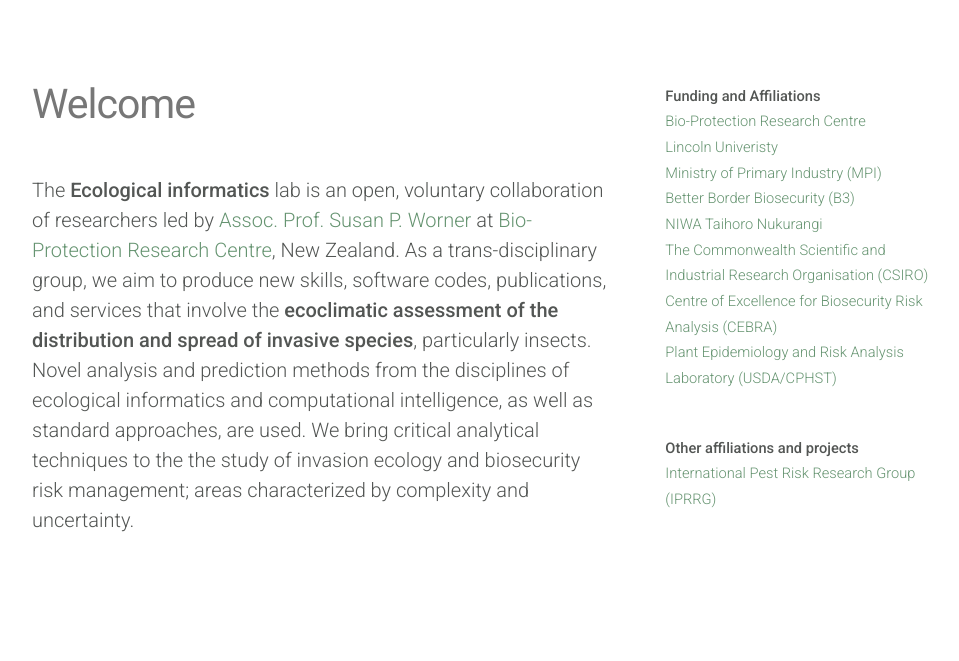
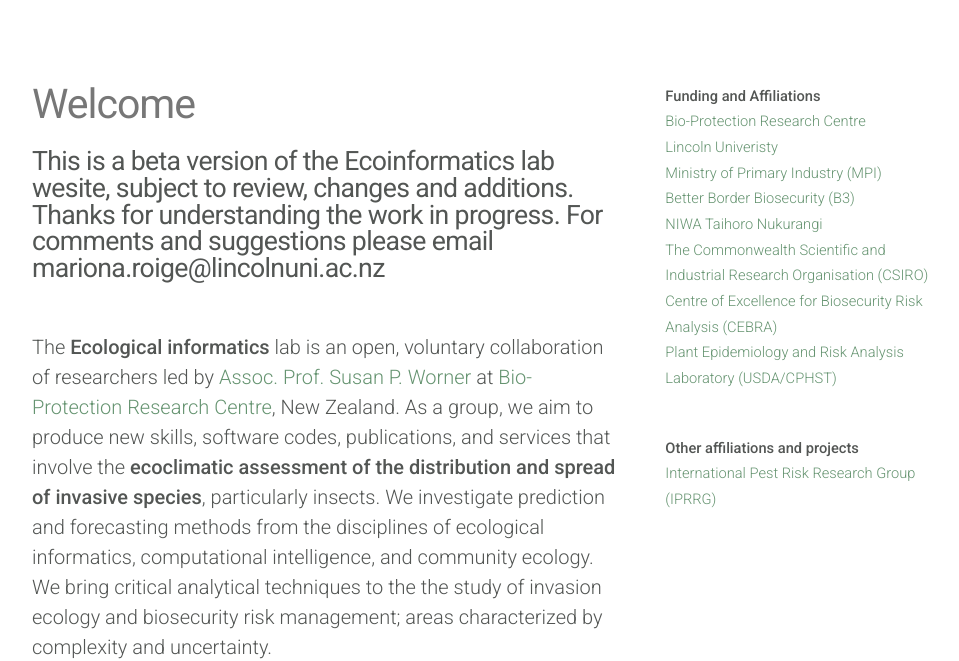
Before and after one commit to BPRC-EcoInformatics/BPRC-EcoInformatics.github.io, a Jekyll site: the page built from index.html, in a window 1280 px wide and 900 px high, cut to the strip 239-900 px from the top of the window. Shown: the whole strip, without its empty margins (158-1117 px from the left). Built offline with Jekyll 4.4.1, drawn with Linux system fonts in a browser that asks for light colours; nearby versions of some CDN libraries; the list of posts is cut into pages by our own code.

Commit message:
Add files via upload

```diff
--- a/index.html
+++ b/index.html
@@ -12,7 +12,15 @@ layout: default
 						<header>
 							<h2>Welcome</h2>
 						</header>
-						<subtitle>The <b>Ecological informatics</b> lab is an open, voluntary collaboration of researchers led by <a href="http://bioprotection.org.nz/users/sue-worner"> Assoc. Prof. Susan P. Worner</a> at <a href="http://bioprotection.org.nz">Bio-Protection Research Centre</a>, New Zealand. As a trans-disciplinary group, we aim to produce new skills, software codes, publications, and services that involve the <b>ecoclimatic assessment of the distribution and spread of invasive species</b>, particularly insects.  Novel analysis and prediction methods from the disciplines of ecological informatics and computational intelligence, as well as standard approaches, are used. We bring critical analytical techniques to the the study of invasion ecology and biosecurity risk management; areas characterized by complexity and uncertainty.</subtitle>
+
+						<header>
+							<h3>This is a beta version of the Ecoinformatics lab wesite, subject to
+							     review, changes and additions. Thanks for understanding the work in progress.
+							For comments and suggestions please email mariona.roige@lincolnuni.ac.nz</h3>
+						</header>
+
+
+						<subtitle>The <b>Ecological informatics</b> lab is an open, voluntary collaboration of researchers led by <a href="http://bioprotection.org.nz/users/sue-worner"> Assoc. Prof. Susan P. Worner</a> at <a href="http://bioprotection.org.nz">Bio-Protection Research Centre</a>, New Zealand. As a group, we aim to produce new skills, software codes, publications, and services that involve the <b>ecoclimatic assessment of the distribution and spread of invasive species</b>, particularly insects. We investigate prediction and forecasting methods from the disciplines of ecological informatics, computational intelligence, and community ecology. We bring critical analytical techniques to the the study of invasion ecology and biosecurity risk management; areas characterized by complexity and uncertainty.</subtitle>
 
 						</section>
 				</div>
```
